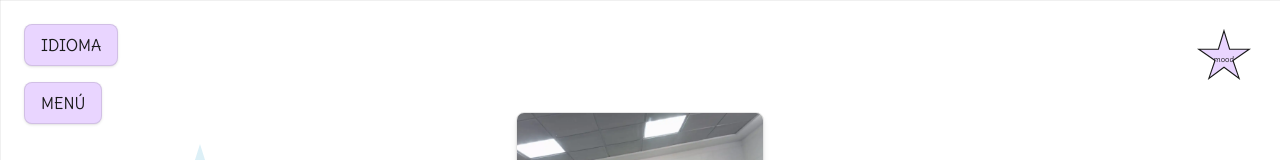
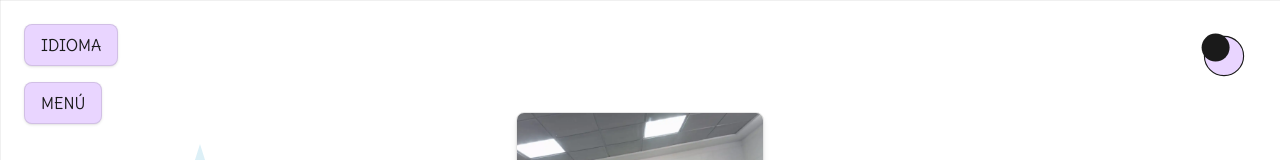
Before and after one commit to lunamideros2003/proyecto_portafolioo, a Next.js app: page / in a window 1280 px wide. Shown: the top 160 px of the page. Built offline with nearby package versions, Linux system fonts and the light colour scheme.

Commit message:
mejora menu y fondo dark

```diff
--- a/src/app/globals.css
+++ b/src/app/globals.css
@@ -53,6 +53,16 @@ body {
   background-image:
     linear-gradient(to right, rgba(0,0,0,0.06) 1px, transparent 1px),
     linear-gradient(to bottom, rgba(0,0,0,0.06) 1px, transparent 1px) !important;
+  background-size: 60px 60px !important;
+  background-attachment: fixed;
+}
+
+/* Fondo oscuro para modo dark */
+.dark .bg-grid {
+  background-color: #1a1a1a !important;
+  background-image:
+    linear-gradient(to right, rgba(255,255,255,0.1) 1px, transparent 1px),
+    linear-gradient(to bottom, rgba(255,255,255,0.1) 1px, transparent 1px) !important;
   background-size: 60px 60px !important;
   background-attachment: fixed;
 }
--- a/src/components/Header.tsx
+++ b/src/components/Header.tsx
@@ -107,6 +107,7 @@ export default function Header() {
                   key={item.key}
                   href={item.href}
                   className="block px-3 py-2 rounded hover:bg-black/5"
+                  onClick={() => setIsMenuOpen(false)}
                 >
                   ☆ {t(item.key)}
                 </a>
@@ -116,7 +117,7 @@ export default function Header() {
         </div>
       </div>
 
-      {/* Botón de tema (estrella) */}
+      {/* Botón de tema (luna) */}
       <div className="relative">
         <button
           aria-label="Cambiar tema"
@@ -131,13 +132,20 @@ export default function Header() {
           title={theme === "dark" ? "Modo claro" : "Modo oscuro"}
         >
           <svg viewBox="0 0 100 100" className="h-14 w-14">
-            <polygon
-              points="50,5 60,38 95,38 66,58 77,90 50,70 23,90 34,58 5,38 40,38"
+            <circle
+              cx="50"
+              cy="50"
+              r="35"
               fill="#e9d5ff"
               stroke="#1a1a1a"
               strokeWidth="2"
             />
-            <text x="50" y="60" textAnchor="middle" fontSize="14" fill="#1a1a1a">{theme === "dark" ? "light" : "mood"}</text>
+            <circle
+              cx="35"
+              cy="35"
+              r="25"
+              fill="#1a1a1a"
+            />
           </svg>
         </button>
       </div>
```
Also changed, not shown: public/fondo-oscuro.png (added).
